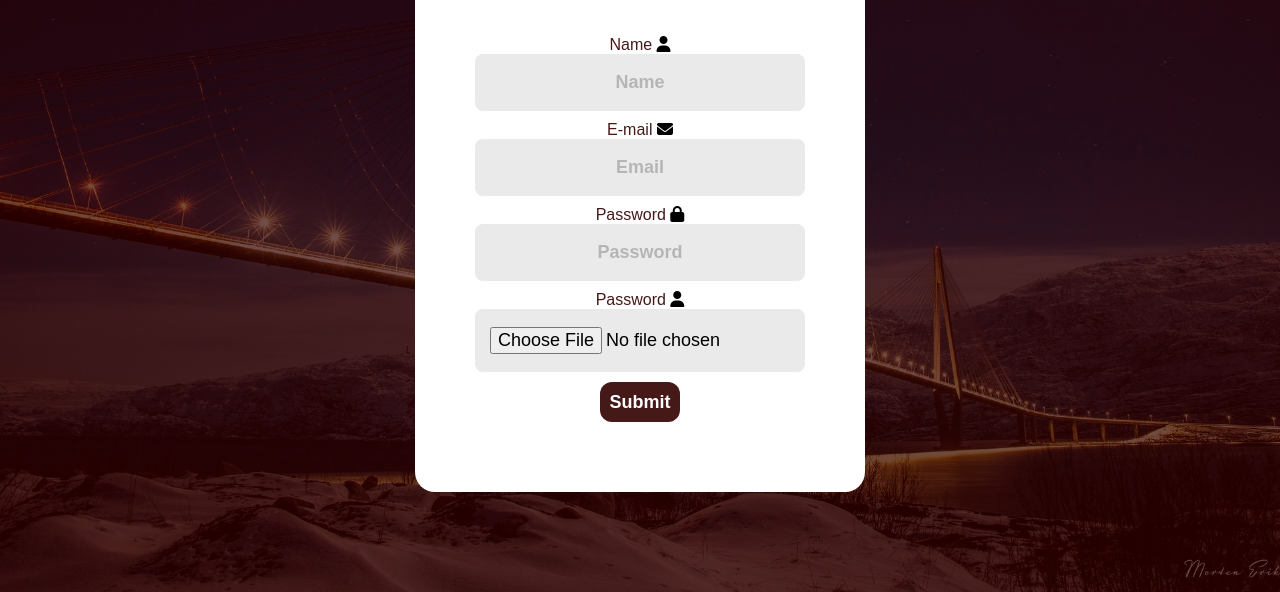
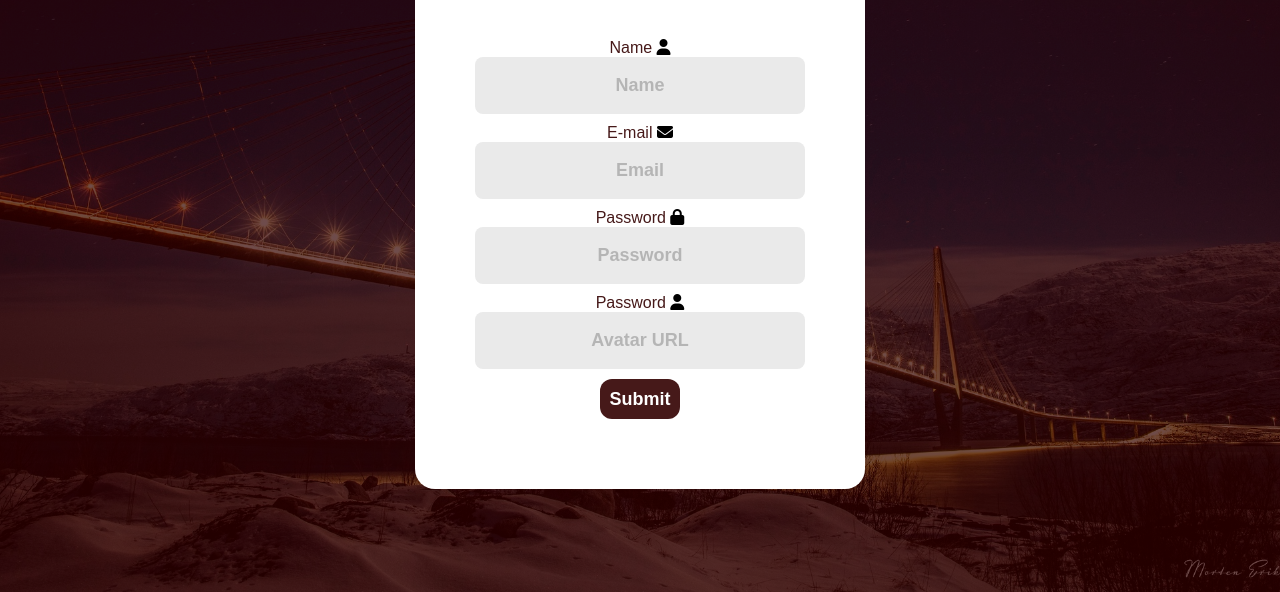
Before and after one commit to Kobraz/sp2, a plain HTML site: page register2.html in a window 1280 px wide. Shown: the part 208-800 px from the top of the page. Drawn offline with Linux system fonts and the light colour scheme.

Commit message:
updated register2.html

```diff
--- a/register2.html
+++ b/register2.html
@@ -28,7 +28,7 @@
 
           <label class="label" for="password">Password</label>
           <i class="fa-solid fa-user"></i>
-          <input type="file" id="avatar" placeholder="Avatar" required />
+          <input type="url" id="avatar" placeholder="Avatar URL" required />
 
           <button type="submit">Submit</button>
         </form>
```
